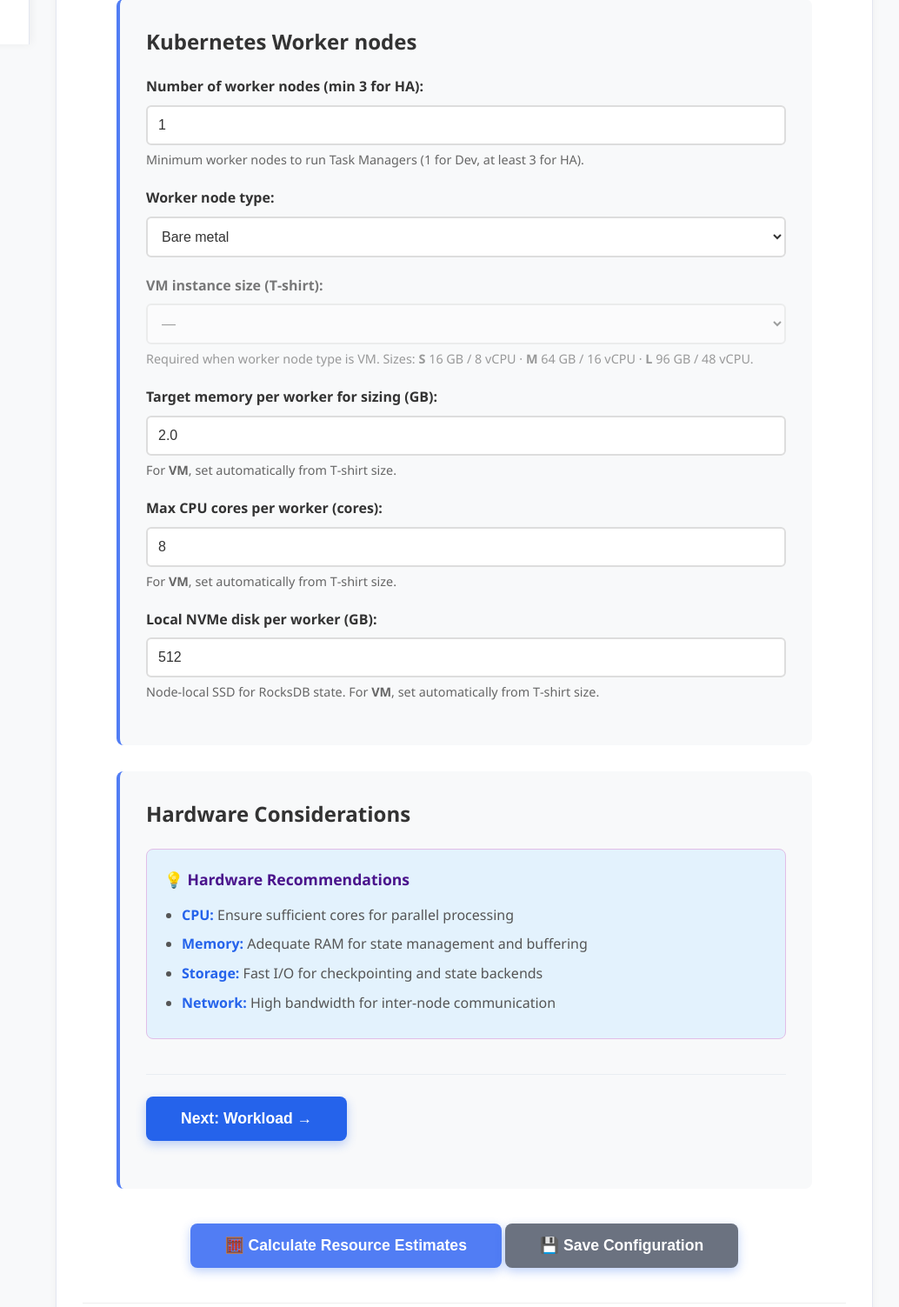
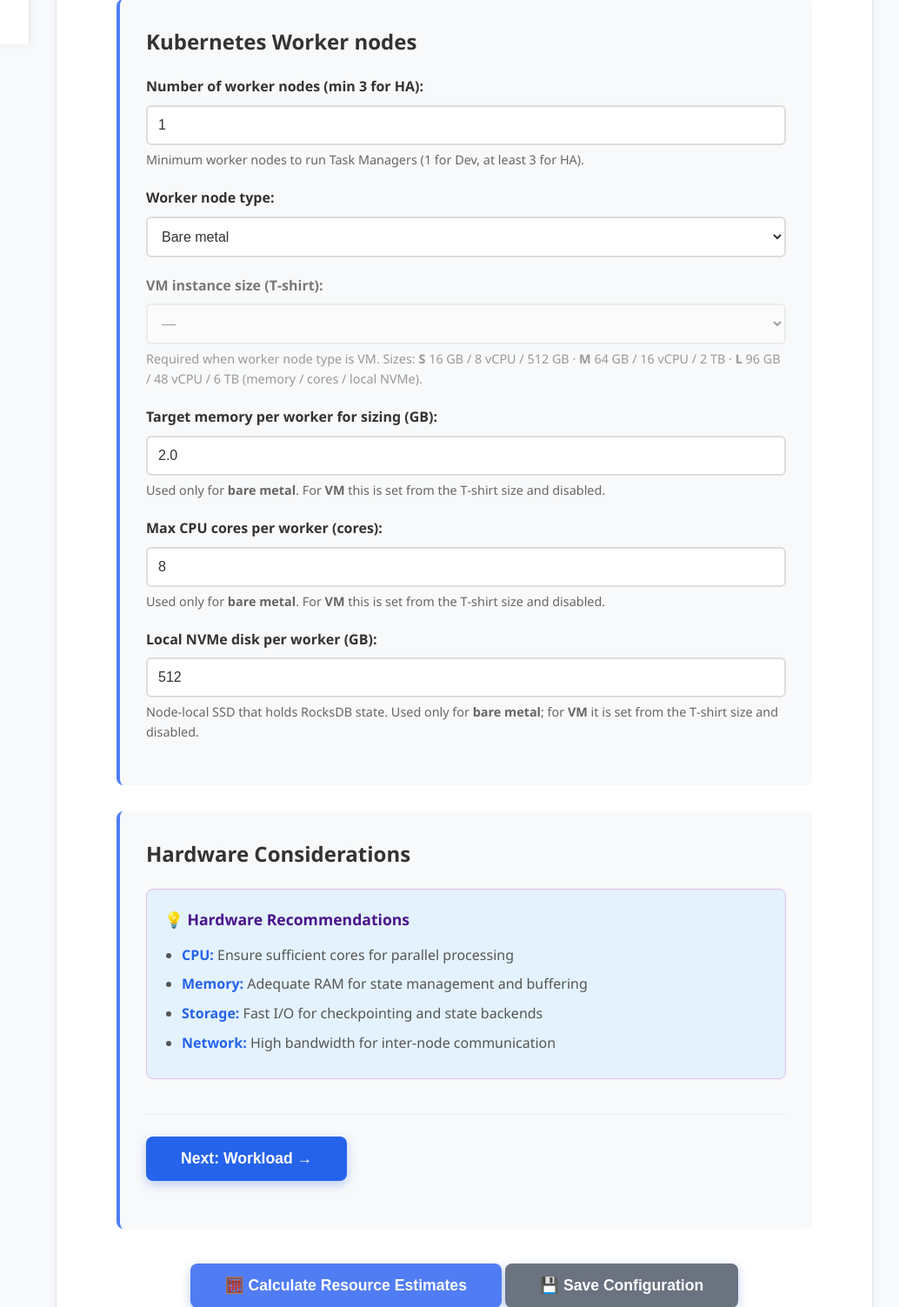
Before and after one commit to jbcodeforce/flink-estimator, a FastAPI app: page /estimation-form in a window 1280 px wide. Shown: the part 749-2252 px from the top of the page at 87% size, without its empty margins (246-1280 px from the left). Run offline with FastAPI, Linux system fonts and the light colour scheme.

Commit message:
Disable memory/cores/disk inputs for VM; auto-fill disk from t-shirt
When worker_node_type=VM, memory/cores/disk are derived from the T-shirt
size server-side, so the form now auto-fills all three (disk was missing
from the SKU map) and disables them, making it clear they are not free
inputs. Disabled inputs are not submitted, which is correct: the VM
validator derives them from the t-shirt. Tooltips clarify each field is
bare-metal only and VM-driven otherwise; t-shirt help now lists local NVMe
(S 512 GB / M 2 TB / L 6 TB).

Co-Authored-By: Claude Opus 4.8 (1M context) <noreply@anthropic.com>

```diff
--- a/src/templates/estimation.html
+++ b/src/templates/estimation.html
@@ -71,28 +71,28 @@
                     <option value="M" {% if ts == 'M' %}selected{% endif %}>M</option>
                     <option value="L" {% if ts == 'L' %}selected{% endif %}>L</option>
                 </select>
-                <div class="help-text">Required when worker node type is VM. Sizes: <strong>S</strong> 16&nbsp;GB / 8&nbsp;vCPU · <strong>M</strong> 64&nbsp;GB / 16&nbsp;vCPU · <strong>L</strong> 96&nbsp;GB / 48&nbsp;vCPU.</div>
+                <div class="help-text">Required when worker node type is VM. Sizes: <strong>S</strong> 16&nbsp;GB / 8&nbsp;vCPU / 512&nbsp;GB · <strong>M</strong> 64&nbsp;GB / 16&nbsp;vCPU / 2&nbsp;TB · <strong>L</strong> 96&nbsp;GB / 48&nbsp;vCPU / 6&nbsp;TB (memory&nbsp;/&nbsp;cores&nbsp;/&nbsp;local&nbsp;NVMe).</div>
             </div>
-            <div class="form-group">
+            <div class="form-group" id="worker-node-memory-group">
                 <label for="worker_node_memory_gb">Target memory per worker for sizing (GB):</label>
                 <input type="number" id="worker_node_memory_gb" name="worker_node_memory_gb"
                      min=".5" step="any" required
                      value="{{ p.get('worker_node_memory_gb', 2.0) }}" placeholder="2.0">
-                <div class="help-text">For <strong>VM</strong>, set automatically from T‑shirt size.</div>
+                <div class="help-text">Used only for <strong>bare metal</strong>. For <strong>VM</strong> this is set from the T‑shirt size and disabled.</div>
             </div>
-            <div class="form-group">
+            <div class="form-group" id="worker-node-cpu-group">
                 <label for="worker_node_cpu_max">Max CPU cores per worker (cores):</label>
                 <input type="number" id="worker_node_cpu_max" name="worker_node_cpu_max"
                     required min="2" max="256" step="1"
                     value="{{ p.get('worker_node_cpu_max', 8) }}" placeholder="8">
-                <div class="help-text">For <strong>VM</strong>, set automatically from T‑shirt size.</div>
+                <div class="help-text">Used only for <strong>bare metal</strong>. For <strong>VM</strong> this is set from the T‑shirt size and disabled.</div>
             </div>
-            <div class="form-group">
+            <div class="form-group" id="worker-node-disk-group">
                 <label for="worker_node_disk_gb">Local NVMe disk per worker (GB):</label>
                 <input type="number" id="worker_node_disk_gb" name="worker_node_disk_gb"
                     required min="1" step="1"
                     value="{{ p.get('worker_node_disk_gb', 512) }}" placeholder="512">
-                <div class="help-text">Node-local SSD for RocksDB state. For <strong>VM</strong>, set automatically from T‑shirt size.</div>
+                <div class="help-text">Node-local SSD that holds RocksDB state. Used only for <strong>bare metal</strong>; for <strong>VM</strong> it is set from the T‑shirt size and disabled.</div>
             </div>
         </div>
         <div class="form-section">
@@ -279,19 +279,26 @@
 
 {% block scripts %}
 <script>
-    var VM_TSHIRT_SKU = { S: { gb: 16, cpu: 8 }, M: { gb: 64, cpu: 16 }, L: { gb: 96, cpu: 48 } };
+    // memory GB / cores / local NVMe GB per VM T-shirt (mirrors VM_TSHIRT_MB_CPU in models.py)
+    var VM_TSHIRT_SKU = {
+        S: { gb: 16, cpu: 8, disk: 512 },
+        M: { gb: 64, cpu: 16, disk: 2048 },
+        L: { gb: 96, cpu: 48, disk: 6144 },
+    };
 
     function applyVmTshirtSku() {
         var typeEl = document.getElementById('worker_node_type');
         var tsEl = document.getElementById('worker_node_t_size');
         var memEl = document.getElementById('worker_node_memory_gb');
         var cpuEl = document.getElementById('worker_node_cpu_max');
-        if (!typeEl || !memEl || !cpuEl) return;
+        var diskEl = document.getElementById('worker_node_disk_gb');
+        if (!typeEl || !memEl || !cpuEl || !diskEl) return;
         if (typeEl.value !== 'VM' || !tsEl || !tsEl.value) return;
         var sku = VM_TSHIRT_SKU[tsEl.value];
         if (!sku) return;
         memEl.value = sku.gb;
         cpuEl.value = sku.cpu;
+        diskEl.value = sku.disk;
     }
 
     function syncWorkerNodeTypeUI() {
@@ -309,7 +316,23 @@
         if (tsGroup) {
             tsGroup.style.opacity = isVm ? '1' : '0.65';
         }
+        // For VM, memory/cores/disk come from the T-shirt: fill them, then disable so they are
+        // read-only (disabled inputs are not submitted; the server derives them from the t-shirt).
         applyVmTshirtSku();
+        [
+            'worker-node-memory-group',
+            'worker-node-cpu-group',
+            'worker-node-disk-group',
+        ].forEach(function (groupId) {
+            const group = document.getElementById(groupId);
+            if (!group) return;
+            const field = group.querySelector('input');
+            if (field) {
+                field.disabled = !!isVm;
+                field.required = !isVm;
+            }
+            group.style.opacity = isVm ? '0.65' : '1';
+        });
     }
 
     // Tab functionality
```
